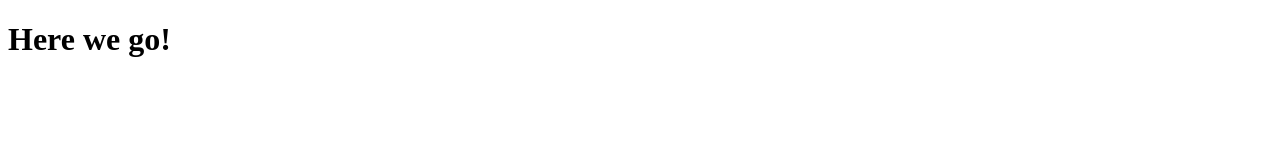
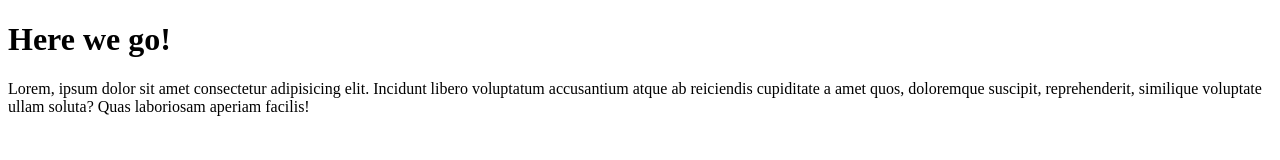
Before and after one commit to Instructor-Devon/SimpleProject2, a plain HTML site: page index.html in a window 1280 px wide. Drawn offline with Linux system fonts and the light colour scheme.

Commit message:
adding content

```diff
--- a/index.html
+++ b/index.html
@@ -7,5 +7,6 @@
 </head>
 <body>
     <h1>Here we go!</h1>
+    <p>Lorem, ipsum dolor sit amet consectetur adipisicing elit. Incidunt libero voluptatum accusantium atque ab reiciendis cupiditate a amet quos, doloremque suscipit, reprehenderit, similique voluptate ullam soluta? Quas laboriosam aperiam facilis!</p>
 </body>
 </html>
```
